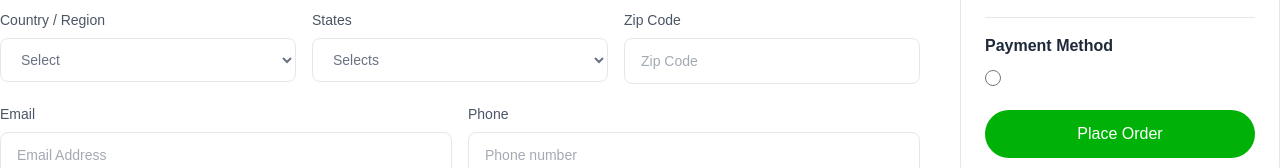
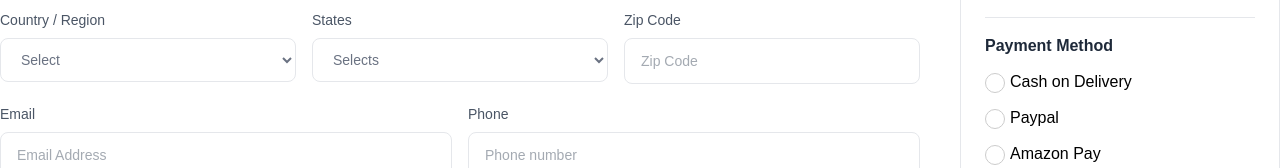
Before and after one commit to rifathowladar/Ecobazer, a React (Vite) app: page /checkout in a window 1280 px wide. Shown: the part 632-800 px from the top of the page. Built offline with nearby package versions, Linux system fonts and the light colour scheme.

Commit message:
Update Checkout.jsx

```diff
--- a/src/pages/Checkout.jsx
+++ b/src/pages/Checkout.jsx
@@ -1,7 +1,8 @@
-import React from 'react'
+import React, { useState } from 'react'
 import Container from '../components/layout/Container'
 
 const Checkout = () => {
+  const [payment, setPayment] = useState("");
 
   return (
     <section className="py-16 bg-white">
@@ -159,14 +160,18 @@ const Checkout = () => {
               <div className="border-t border-gray-200 mt-4 pt-4">
                 <h4 className="text-base font-semibold text-gray-800 mb-3">Payment Method</h4>
                 <div className="flex flex-col gap-3">
-                    <label
-                      className="flex items-center gap-2 text-sm text-gray-600 cursor-pointer"
-                    >
-                      <input
-                        type="radio"
-                        className="accent-primary w-4 h-4"
-                      />
-                    </label>
+                  <div>
+                    <input hidden type="checkbox" checked={payment === "cod"} className="fresh" id="cod" onChange={() => setPayment(payment === "cod" ? "" : "cod")} />
+                    <label className="freshLabel" htmlFor="cod">Cash on Delivery</label>
+                  </div>
+                  <div>
+                    <input hidden type="checkbox" className="fresh" id="paypal" checked={payment === "paypal"} onChange={() => setPayment(payment === "paypal" ? "" : "paypal")} />
+                    <label className="freshLabel" htmlFor="paypal">Paypal</label>
+                  </div>
+                  <div>
+                    <input hidden type="checkbox" className="fresh" id="amazon" checked={payment === "amazon"} onChange={() => setPayment(payment === "amazon" ? "" : "amazon")} />
+                    <label className="freshLabel" htmlFor="amazon">Amazon Pay</label>
+                  </div>
                 </div>
               </div>
 
```
